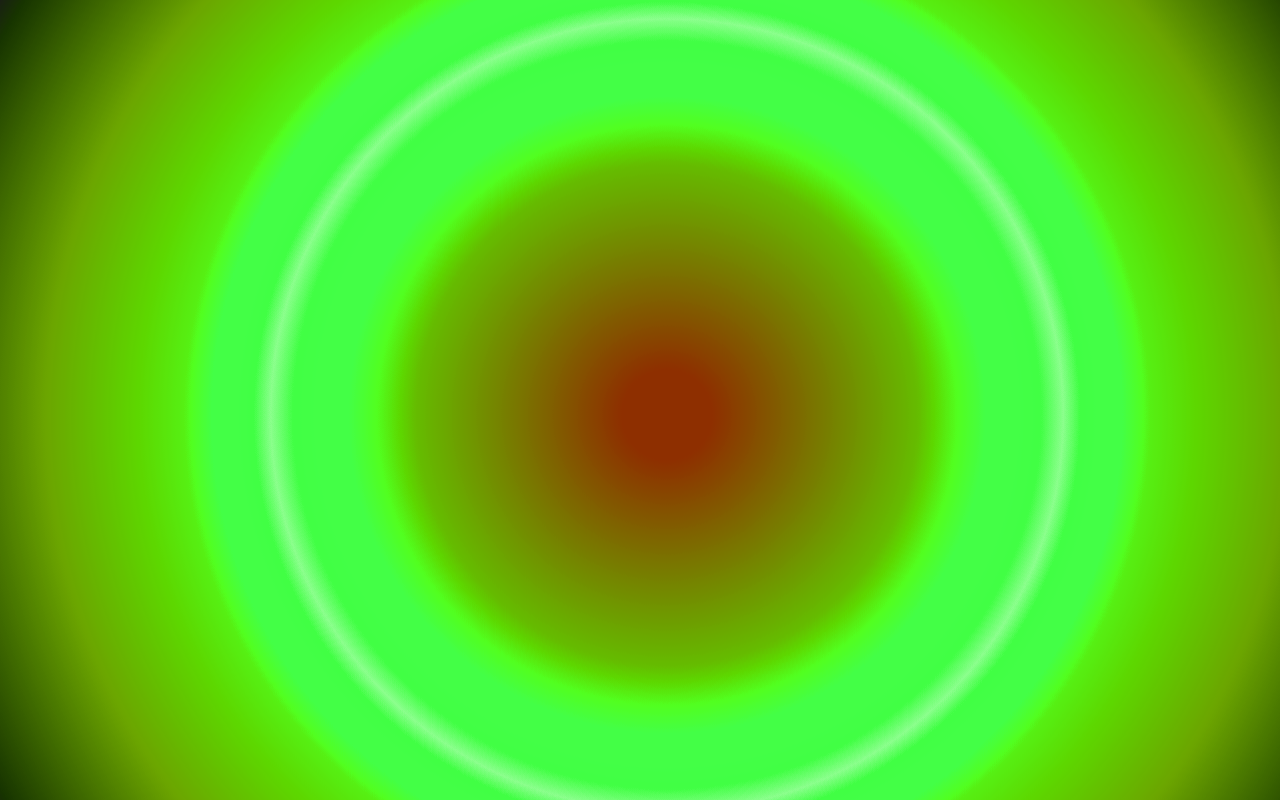
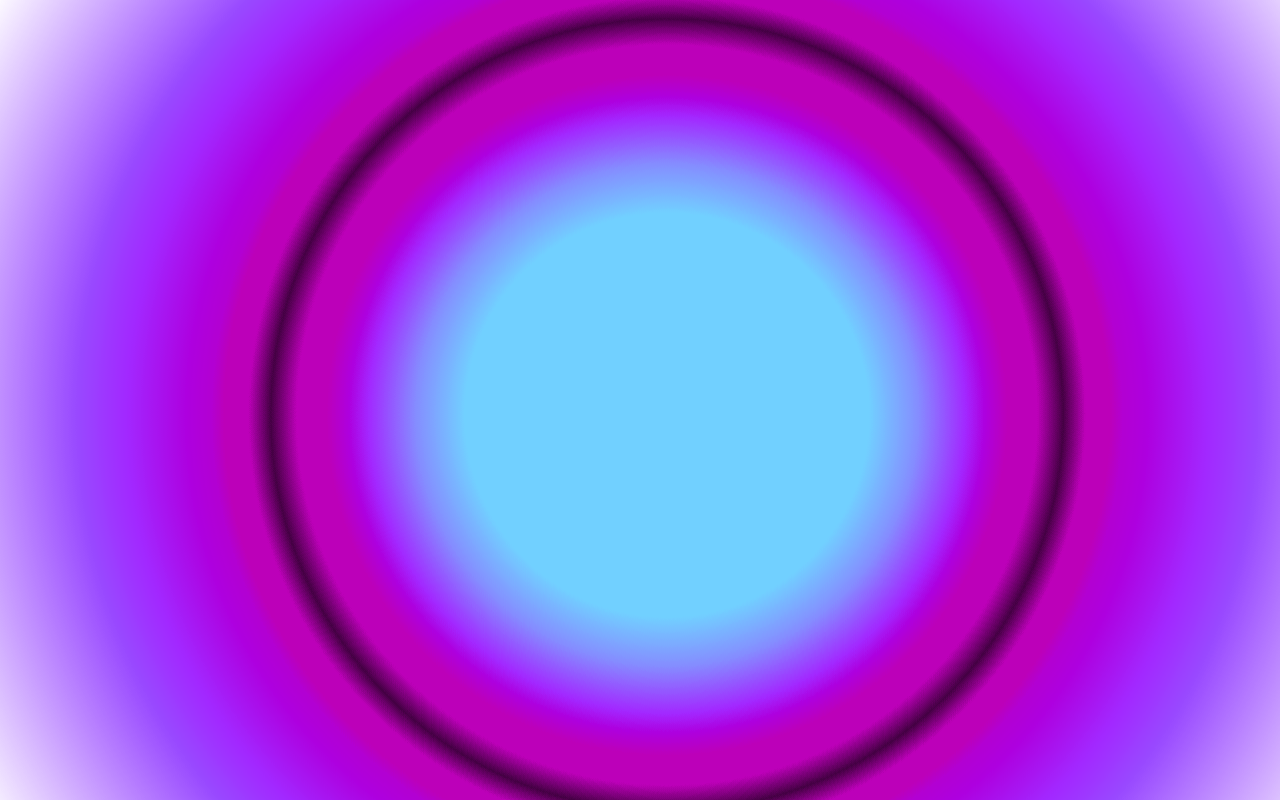
Before and after one commit to alexkaufman06/sun, a plain HTML site: page index.html in a window 1280 px wide. Drawn offline with Linux system fonts and the light colour scheme.

Commit message:
Add infinite up and down counters

```diff
--- a/index.html
+++ b/index.html
@@ -2,7 +2,7 @@
 <html lang="en" ng-app="sun">
   <head>
     <meta charset="utf-8">
-    <title>Blarg!</title>
+    <title>Sun!</title>
     <meta name="viewport" content="width=device-width, user-scalable=no">
     <script src="js/lib/angular.js"></script>
     <script src="js/app.js"></script>
@@ -16,7 +16,10 @@
                 top: -5px;
                 left: -5px;
                 background-size: cover;
-                -webkit-filter: sepia({{sun.sep}}%) invert({{sun.inv}}%) saturate({{sun.sat}}%) hue-rotate({{sun.hue}}deg);">
+                -webkit-filter: sepia({{sun.sep}}%)
+                                invert({{sun.inv}}%)
+                                saturate({{sun.sat}}%)
+                                hue-rotate({{sun.hue}}deg);">
     </div>
   </body>
 </html>
--- a/js/controllers/sun.js
+++ b/js/controllers/sun.js
@@ -1,19 +1,83 @@
-sun.controller('SunCtrl',function($scope,$interval){
-  $scope.sun = { sep: 80, inv: 5, sat: 70, hue: 0 };
+sun.controller('SunCtrl',function($scope, $interval){
+  $scope.sun = { sep: 0, inv: 0, sat: 0, hue: 0 };
 
-  var sunSat= $interval(function() {
+  $scope.sepCounterUp = function() {
+    $scope.sun.sep += 1;
+  }
+
+  $scope.sepCounterDown = function() {
+    $scope.sun.sep -= 1;
+  }
+
+  $scope.$watch(function() { return $scope.sun.sep },
+    function(newValue, oldValue) {
+      if (newValue === 100) {
+        $interval($scope.sepCounterDown, 100, 100);
+      } else {
+        if (newValue === 0) {
+          $interval($scope.sepCounterUp, 100, 100);
+        }
+      }
+    }
+  );
+
+  $scope.hueCounterUp = function() {
+    $scope.sun.hue += 1;
+  }
+
+  $scope.hueCounterDown = function() {
+    $scope.sun.hue -= 1;
+  }
+
+  $scope.$watch(function() { return $scope.sun.hue; },
+    function(newValue, oldValue) {
+      if (newValue === 360) {
+        $interval($scope.hueCounterDown, 100, 360);
+      } else {
+        if (newValue === 0) {
+          $interval($scope.hueCounterUp, 100, 360);
+        }
+      }
+    }
+  );
+
+  $scope.satCounterUp = function() {
     $scope.sun.sat += 1;
-  },1);
+  }
 
-  var sunHue= $interval(function() {
-    $scope.sun.hue += 1;
-  },100)
+  $scope.satCounterDown = function() {
+    $scope.sun.sat -= 1;
+  }
 
-  var sunInv= $interval(function() {
-    if ($scope.sun.inv === 100) {
-      $scope.sun.inv = 1;
+  $scope.$watch(function() { return $scope.sun.sat; },
+    function(newValue, oldValue) {
+      if (newValue === 5000) {
+        $interval($scope.satCounterDown, 1, 5000);
+      } else {
+        if (newValue === 0) {
+          $interval($scope.satCounterUp, 1, 5000);
+        }
+      }
     }
+  );
+
+  $scope.invCounterUp = function() {
     $scope.sun.inv += 1;
-  }, 1000)
+  }
 
+  $scope.invCounterDown = function() {
+    $scope.sun.inv -= 1;
+  }
+
+  $scope.$watch(function() { return $scope.sun.inv; },
+    function(newValue, oldValue) {
+      if ( newValue === 100) {
+        $interval($scope.invCounterDown, 50, 100);
+      } else {
+        if (newValue === 0) {
+          $interval($scope.invCounterUp, 50, 100);
+        }
+      }
+    }
+  );
 });
```
